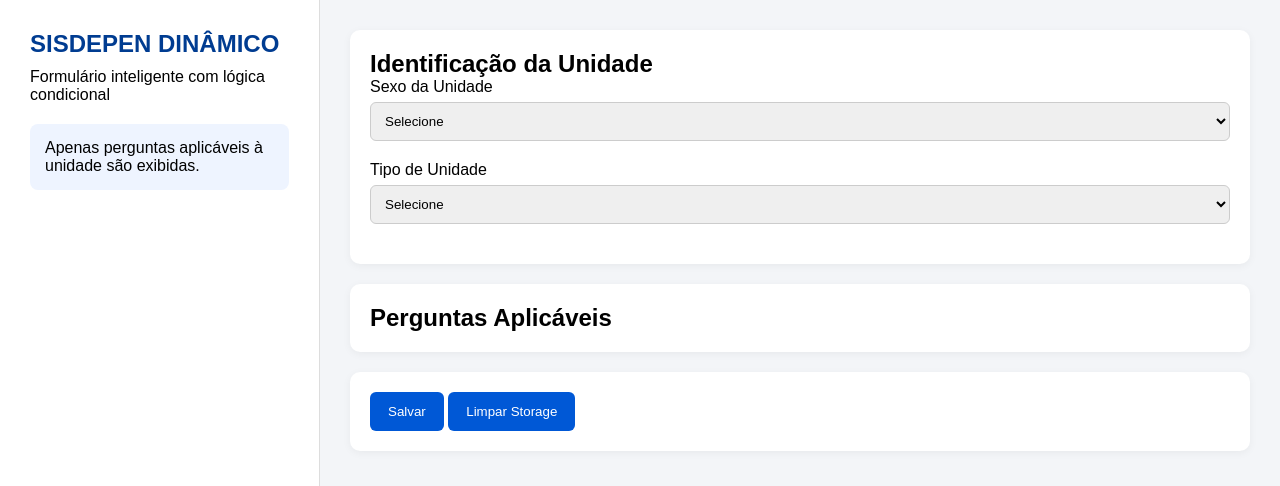
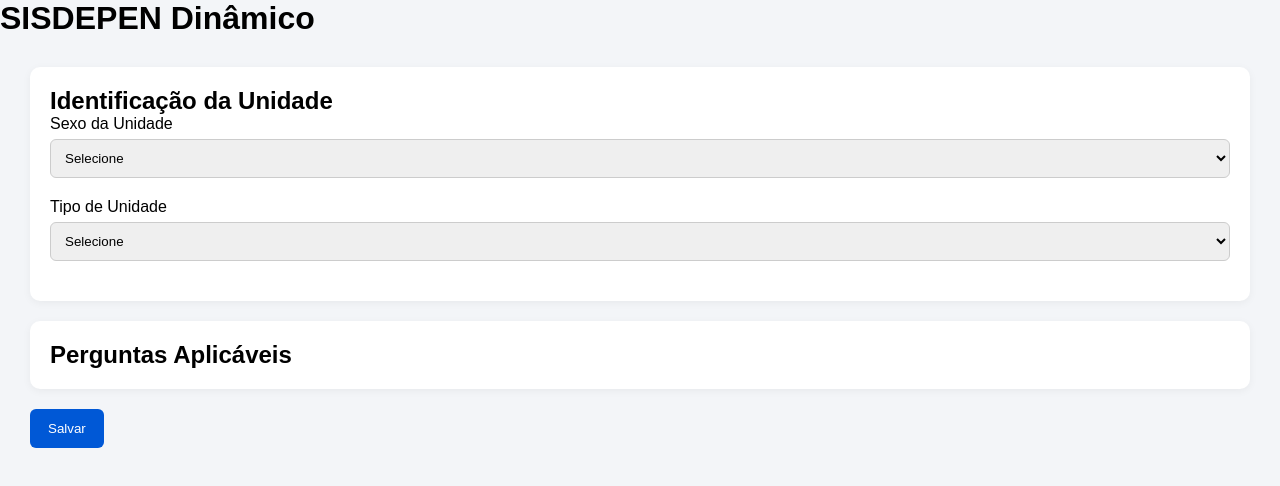
Before and after one commit to luanapaes/sisdepen-form, a plain HTML site: page index.html in a window 1280 px wide. Shown: the top 486 px of the page. Drawn offline with Linux system fonts and the light colour scheme.

Commit message:
refactor layout: remove sidebar and simplify header structure

```diff
--- a/index.html
+++ b/index.html
@@ -11,21 +11,11 @@
 
 <body>
 
+    <header class="site-header">
+        <h1 class="site-title">SISDEPEN Dinâmico</h1>
+    </header>
+
     <div class="container">
-
-        <aside class="sidebar">
-
-            <h1>SISDEPEN DINÂMICO</h1>
-
-            <p>
-                Formulário inteligente com lógica condicional
-            </p>
-
-            <div class="info">
-                Apenas perguntas aplicáveis à unidade são exibidas.
-            </div>
-
-        </aside>
 
         <main>
 
@@ -77,23 +67,15 @@
             </div>
 
             <div class="card">
-
                 <h2>Perguntas Aplicáveis</h2>
 
                 <div id="perguntas"></div>
-
             </div>
 
-            <div class="card">
-
+            <div>
                 <button id="salvar">
                     Salvar
                 </button>
-
-                <button id="limpar">
-                    Limpar Storage
-                </button>
-
             </div>
 
         </main>
```
